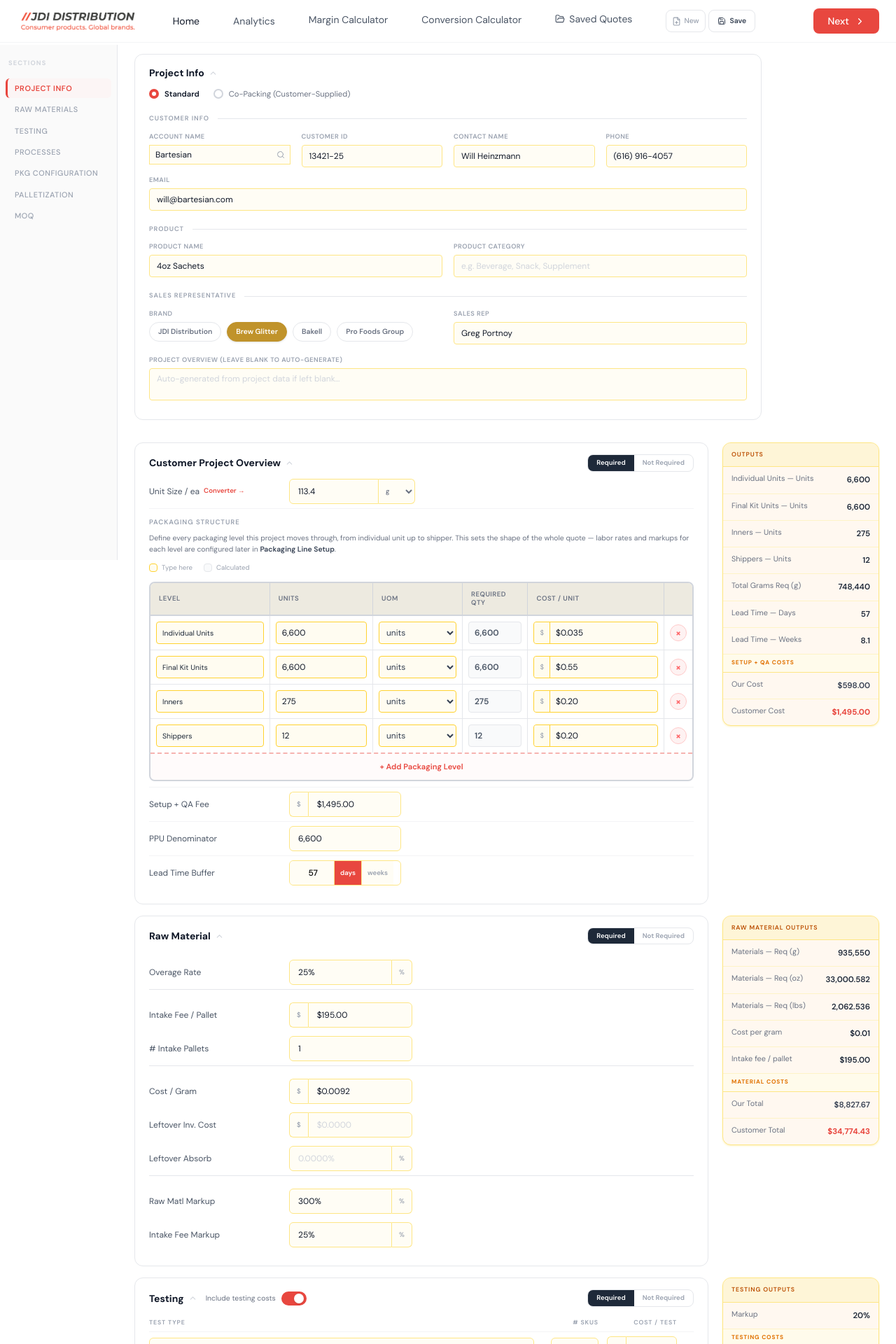
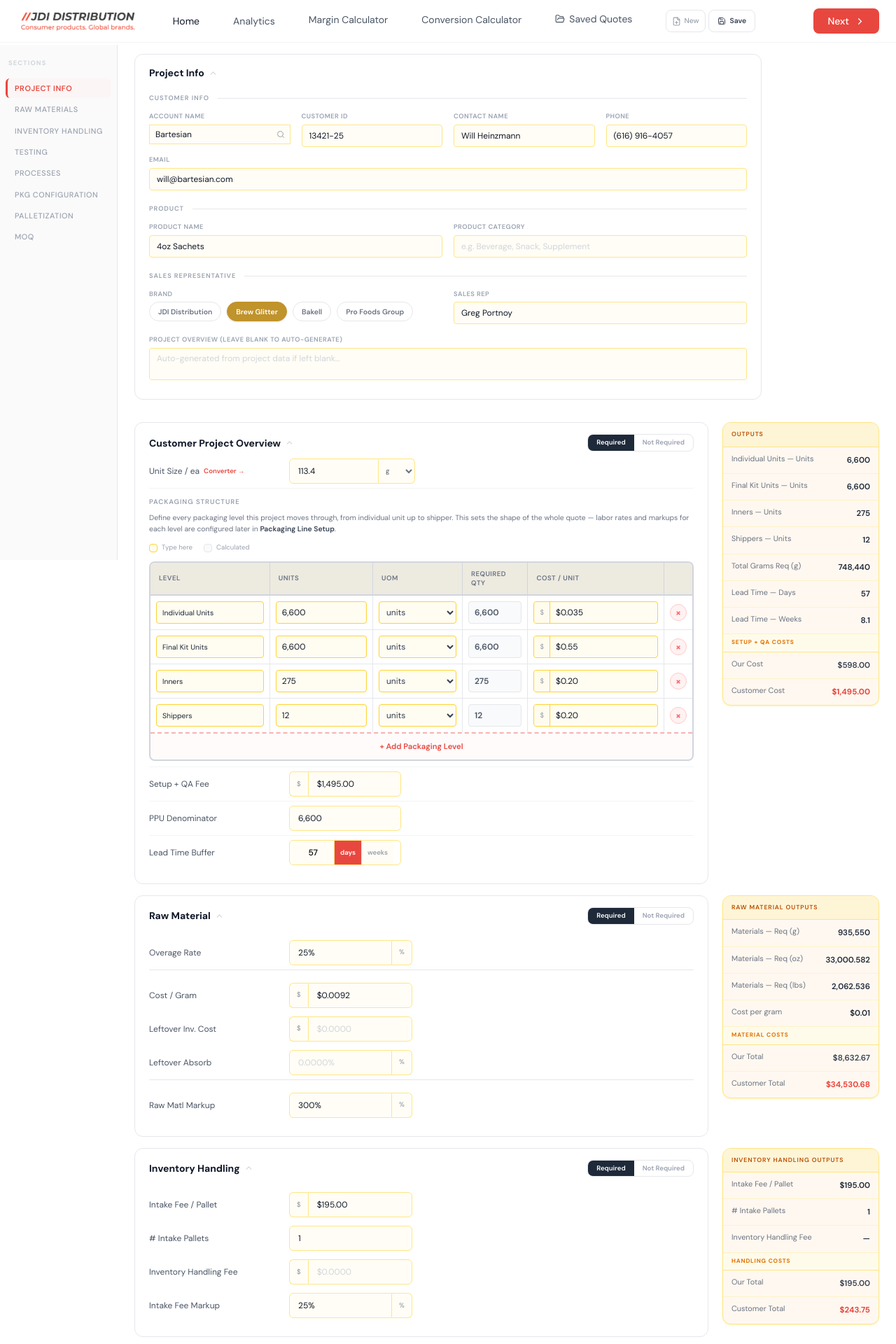
Before and after one commit to JDI-Distribution/revamped-pricing-tool, a React (Vite) app in the folder app/: page / in a window 1280 px wide. Shown: the top 1920 px of the page at 70% size. Built offline with nearby package versions, Linux system fonts and the light colour scheme.

Commit message:
Added "Inventory Handling" section

```diff
--- a/app/src/components/project/ProjectDetails.tsx
+++ b/app/src/components/project/ProjectDetails.tsx
@@ -121,6 +121,7 @@ export default function ProjectDetails({
   const [convPrefill,     setConvPrefill]     = useState<ConversionPrefill | undefined>();
   const [cpoOpen,         setCpoOpen]         = useState(true);
   const [rawMatOpen,      setRawMatOpen]      = useState(true);
+  const [invHandlingOpen, setInvHandlingOpen] = useState(true);
   const [testingOpen,     setTestingOpen]     = useState(true);
   const { setTestingRows, packagingLevels, setPackagingLevels } = useProject();
   const { notRequired } = useSectionRequired();
@@ -497,17 +498,8 @@ export default function ProjectDetails({
                 <span className="text-xs text-gray-600">Overage Rate</span>
                 <SymInput field="materialOverage" type="number" sym="%" formData={formData} setFormField={setFormField} />
               </div>
+
               {/* Group 2 */}
-              <div className="grid grid-cols-[180px_1fr] items-center gap-5 py-1.5">
-                <span className="text-xs text-gray-600">Intake Fee / Pallet</span>
-                <SymInput field="intakeFee" type="number" sym="$" formData={formData} setFormField={setFormField} />
-              </div>
-              <div className="grid grid-cols-[180px_1fr] items-center gap-5 py-1.5 mb-3 border-b border-gray-200">
-                <span className="text-xs text-gray-600"># Intake Pallets</span>
-                <SymInput field="numIntakePallets" type="number" sym="" formData={formData} setFormField={setFormField} />
-              </div>
-
-              {/* Group 3 */}
               <div className="grid grid-cols-[180px_1fr] items-center gap-5 py-1.5">
                 <span className="text-xs text-gray-600">Cost / Gram</span>
                 <SymInput field="costPerGram" type="number" sym="$" formData={formData} setFormField={setFormField} />
@@ -521,14 +513,10 @@ export default function ProjectDetails({
                 <SymInput field="leftOverInventoryAbsorb" type="number" sym="%" formData={formData} setFormField={setFormField} />
               </div>
 
-              {/* Group 4 */}
+              {/* Group 3 */}
               <div className="grid grid-cols-[180px_1fr] items-center gap-5 py-1.5">
                 <span className="text-xs text-gray-600">Raw Matl Markup</span>
                 <SymInput field="rawMaterialMarkup" type="number" sym="%" formData={formData} setFormField={setFormField} />
-              </div>
-              <div className="grid grid-cols-[180px_1fr] items-center gap-5 py-1.5">
-                <span className="text-xs text-gray-600">Intake Fee Markup</span>
-                <SymInput field="intakeFeeMarkup" type="number" sym="%" formData={formData} setFormField={setFormField} />
               </div>
           </div>
         )}
@@ -537,20 +525,14 @@ export default function ProjectDetails({
 
       {/* Raw Material outputs panel */}
       {!notRequired["section-raw-materials"] && (() => {
-        const overagePct        = parseFloat(formData.materialOverage as string) || 0;
-        const reqGrams          = Math.ceil(baseQty * (1 + overagePct / 100)) * unitWeightG;
-        const reqOz             = reqGrams / 28.3495;
-        const reqLbs            = reqGrams / 453.592;
-        const intakeFee         = parseFloat(formData.intakeFee as string) || 0;
-        const cpg               = parseFloat(formData.costPerGram as string) || 0;
-        const rawMatMarkup      = parseFloat(formData.rawMaterialMarkup as string) || 0;
-        const intakeMarkup      = parseFloat(formData.intakeFeeMarkup as string) || 0;
-        const rawMatOur         = reqGrams * cpg;
-        const rawMatCustomer    = rawMatOur * (1 + rawMatMarkup / 100);
-        const intakeOur         = intakeFee;
-        const intakeCustomer    = intakeOur * (1 + intakeMarkup / 100);
-        const totalOur          = rawMatOur + intakeOur;
-        const totalCustomer     = rawMatCustomer + intakeCustomer;
+        const overagePct     = parseFloat(formData.materialOverage as string) || 0;
+        const reqGrams       = Math.ceil(baseQty * (1 + overagePct / 100)) * unitWeightG;
+        const reqOz          = reqGrams / 28.3495;
+        const reqLbs         = reqGrams / 453.592;
+        const cpg            = parseFloat(formData.costPerGram as string) || 0;
+        const rawMatMarkup   = parseFloat(formData.rawMaterialMarkup as string) || 0;
+        const rawMatOur      = reqGrams * cpg;
+        const rawMatCustomer = rawMatOur * (1 + rawMatMarkup / 100);
         return (
           <div className={outPanel}>
             <div className={outTitle}>Raw Material Outputs</div>
@@ -558,14 +540,66 @@ export default function ProjectDetails({
             <div className={outRow}><span className={outLbl}>Materials — Req (oz)</span><span className={outVal}>{fv(reqOz, fmtN3)}</span></div>
             <div className={outRow}><span className={outLbl}>Materials — Req (lbs)</span><span className={outVal}>{fv(reqLbs, fmtN3)}</span></div>
             <div className={outRow}><span className={outLbl}>Cost per gram</span><span className={outVal}>{fv(cpg, fmtD)}</span></div>
-            <div className={outRow}><span className={outLbl}>Intake fee / pallet</span><span className={outVal}>{fv(intakeFee, fmtD)}</span></div>
             <div className={outCostSep}>Material Costs</div>
+            <div className={outRow}><span className={outLbl}>Our Total</span><span className={outOurVal}>{fv(rawMatOur, fmtD)}</span></div>
+            <div className={outRow}><span className={outLbl}>Customer Total</span><span className={outCxVal}>{fv(rawMatCustomer, fmtD)}</span></div>
+          </div>
+        );
+      })()}
+      </div>{/* end section-row Raw Material */}
+
+      {/* ── Inventory Handling ── */}
+      <div className={sectionRow}><div id="section-inventory-handling" className={card}>
+        <div className="px-5 pt-4 pb-5">
+        <SectionHeader title="Inventory Handling" open={invHandlingOpen} onToggle={() => setInvHandlingOpen(o => !o)} sectionId="section-inventory-handling" />
+
+        {invHandlingOpen && !notRequired["section-inventory-handling"] && (
+          <div className="mt-4">
+            <div className="grid grid-cols-[180px_1fr] items-center gap-5 py-1.5">
+              <span className="text-xs text-gray-600">Intake Fee / Pallet</span>
+              <SymInput field="intakeFee" type="number" sym="$" formData={formData} setFormField={setFormField} />
+            </div>
+            <div className="grid grid-cols-[180px_1fr] items-center gap-5 py-1.5">
+              <span className="text-xs text-gray-600"># Intake Pallets</span>
+              <SymInput field="numIntakePallets" type="number" sym="" formData={formData} setFormField={setFormField} />
+            </div>
+            <div className="grid grid-cols-[180px_1fr] items-center gap-5 py-1.5">
+              <span className="text-xs text-gray-600">Inventory Handling Fee</span>
+              <SymInput field="inventoryHandlingFee" type="number" sym="$" formData={formData} setFormField={setFormField} />
+            </div>
+            <div className="grid grid-cols-[180px_1fr] items-center gap-5 py-1.5">
+              <span className="text-xs text-gray-600">Intake Fee Markup</span>
+              <SymInput field="intakeFeeMarkup" type="number" sym="%" formData={formData} setFormField={setFormField} />
+            </div>
+          </div>
+        )}
+        </div>{/* end inner padding */}
+      </div>
+
+      {/* Inventory Handling outputs panel */}
+      {!notRequired["section-inventory-handling"] && (() => {
+        const intakeFee         = parseFloat(formData.intakeFee as string) || 0;
+        const numIntakePallets  = parseFloat((formData as any).numIntakePallets ?? formData.numPallets) || 0;
+        const invHandlingFee    = parseFloat((formData as any).inventoryHandlingFee as string) || 0;
+        const intakeMarkup      = parseFloat(formData.intakeFeeMarkup as string) || 0;
+        const intakeTotalOur    = intakeFee * numIntakePallets;
+        const intakeTotalCx     = intakeTotalOur * (1 + intakeMarkup / 100);
+        const invHandlingCx     = invHandlingFee * (1 + intakeMarkup / 100);
+        const totalOur          = intakeTotalOur + invHandlingFee;
+        const totalCustomer     = intakeTotalCx + invHandlingCx;
+        return (
+          <div className={outPanel}>
+            <div className={outTitle}>Inventory Handling Outputs</div>
+            <div className={outRow}><span className={outLbl}>Intake Fee / Pallet</span><span className={outVal}>{fv(intakeFee, fmtD)}</span></div>
+            <div className={outRow}><span className={outLbl}># Intake Pallets</span><span className={outVal}>{numIntakePallets > 0 ? fmtN(numIntakePallets) : "—"}</span></div>
+            <div className={outRow}><span className={outLbl}>Inventory Handling Fee</span><span className={outVal}>{fv(invHandlingFee, fmtD)}</span></div>
+            <div className={outCostSep}>Handling Costs</div>
             <div className={outRow}><span className={outLbl}>Our Total</span><span className={outOurVal}>{fv(totalOur, fmtD)}</span></div>
             <div className={outRow}><span className={outLbl}>Customer Total</span><span className={outCxVal}>{fv(totalCustomer, fmtD)}</span></div>
           </div>
         );
       })()}
-      </div>{/* end section-row Raw Material */}
+      </div>{/* end section-row Inventory Handling */}
 
       {/* ── Testing ─────────────────────────────────────────────── */}
       {(() => {
--- a/app/src/components/project/ProjectInfoSection.tsx
+++ b/app/src/components/project/ProjectInfoSection.tsx
@@ -7,11 +7,6 @@ import CompanySearchInput from "./CompanySearchInput";
 const labelCls = "text-[0.58rem] font-semibold text-gray-400 uppercase tracking-wider mb-1 block";
 const inputCls =
   "h-8 w-full px-2.5 text-xs text-gray-900 border border-amber-200 bg-amber-50/50 rounded focus:outline-none focus:ring-1 focus:ring-[#e8473f] focus:border-[#e8473f] transition placeholder:text-gray-300";
-
-const PROJECT_TYPE_OPTS = [
-  { val: "standard"  as const, label: "Standard"      },
-  { val: "copacking" as const, label: "Co-Packing (Customer-Supplied)" },
-];
 
 function GroupDivider({ label }: { label: string }) {
   return (
@@ -23,7 +18,7 @@ function GroupDivider({ label }: { label: string }) {
 }
 
 export default function ProjectInfoSection() {
-  const { customer, setCustomerField, selectedBrand, setSelectedBrand, projectType, setProjectType } = useProject();
+  const { customer, setCustomerField, selectedBrand, setSelectedBrand } = useProject();
   const [open, setOpen] = useState(true);
 
   return (
@@ -42,25 +37,6 @@ export default function ProjectInfoSection() {
 
         {open && (
           <div className="max-w-4xl">
-            {/* Project Type */}
-            <div className="flex gap-5 mt-3 mb-1">
-              {PROJECT_TYPE_OPTS.map(opt => (
-                <label key={opt.val} className="flex items-center gap-2 cursor-pointer group">
-                  <span className={`w-3.5 h-3.5 shrink-0 rounded-full border-2 flex items-center justify-center transition-colors ${
-                    projectType === opt.val
-                      ? "border-[#e8473f] bg-[#e8473f]"
-                      : "border-gray-300 group-hover:border-[#e8473f]/60"
-                  }`}>
-                    {projectType === opt.val && <span className="w-1.5 h-1.5 rounded-full bg-white" />}
-                  </span>
-                  <button type="button" onClick={() => setProjectType(opt.val)}
-                    className={`text-[0.7rem] text-left transition-colors ${projectType === opt.val ? "font-semibold text-gray-900" : "text-gray-500"}`}>
-                    {opt.label}
-                  </button>
-                </label>
-              ))}
-            </div>
-
             {/* ── CUSTOMER INFO ── */}
             <GroupDivider label="Customer Info" />
             <div className="grid grid-cols-2 sm:grid-cols-4 gap-x-4 gap-y-3">
--- a/app/src/lib/ProjectContext.tsx
+++ b/app/src/lib/ProjectContext.tsx
@@ -20,6 +20,7 @@ const initialFormData: ProjectFormData = {
   intakeFee:               "195",
   numPallets:              "1",
   numIntakePallets:        "1",
+  inventoryHandlingFee:    "0",
   outboundFee:             "350",
   outboundFeeMarkup:       "40",
   maxPalletWeightLbs:      "2000",
--- a/app/src/lib/types.ts
+++ b/app/src/lib/types.ts
@@ -130,10 +130,11 @@ export interface ProjectFormData {
   rawMaterialSkus: string;
   leftOverInventoryCost: string;
   leftOverInventoryAbsorb: string;
-  // Material intake pallets
+  // Material intake pallets (now in Inventory Handling section)
   intakeFee: string;
   numPallets: string;
   numIntakePallets: string;
+  inventoryHandlingFee: string;
   // Outbound / finished-goods pallets
   outboundFee: string;
   outboundFeeMarkup: string;
--- a/app/src/pages/Home.tsx
+++ b/app/src/pages/Home.tsx
@@ -7,6 +7,7 @@ import ProjectInfoSection from "@/components/project/ProjectInfoSection";
 import ProjectDetails, { MoqSection } from "@/components/project/ProjectDetails";
 import PackagingLevels from "@/components/project/PackagingLevels";
 import CoPackingProcesses from "@/components/project/CoPackingProcesses";
+import CoPackingSummaryPanel from "@/components/project/CoPackingSummaryPanel";
 import SectionSidebar, { SidebarSection } from "@/components/SectionSidebar";
 import CrmStartModal, { CrmParams as CrmStartParams } from "@/components/CrmStartModal";
 import { useProject } from "@/lib/ProjectContext";
@@ -232,6 +233,7 @@ interface LeftContentProps {
   scaledColumns: Column[];
   moqQty:    number;
   projectType: string;
+  setProjectType: React.Dispatch<React.SetStateAction<"standard" | "copacking">>;
   coPackingProcesses: CoPackingProcess[];
   setCoPackingProcesses: React.Dispatch<React.SetStateAction<CoPackingProcess[]>>;
   summaryRows:      SummaryRow[];
@@ -244,7 +246,14 @@ interface LeftContentProps {
   setAdditionalFees: React.Dispatch<React.SetStateAction<AdditionalFeeRow[]>>;
 }
 
-function LeftContent({ expanded: _expanded, moqRows, setMoqRows, formData, setFormField, packagingLevels, setPackagingLevels, scaledColumns, moqQty, projectType: _projectType, coPackingProcesses, setCoPackingProcesses, summaryRows, ppuUnits, allMoqResults, whatIfPpus, setWhatIfPpus, costPpuOverrides, additionalFees, setAdditionalFees }: LeftContentProps) {
+function LeftContent({ expanded: _expanded, moqRows, setMoqRows, formData, setFormField, packagingLevels, setPackagingLevels, scaledColumns, moqQty, projectType, setProjectType, coPackingProcesses, setCoPackingProcesses, summaryRows, ppuUnits, allMoqResults, whatIfPpus, setWhatIfPpus, costPpuOverrides, additionalFees, setAdditionalFees }: LeftContentProps) {
+  const { notRequired } = useSectionRequired();
+  const processesRequired = !notRequired["section-processes"];
+
+  useEffect(() => {
+    setProjectType(processesRequired ? "copacking" : "standard");
+  }, [processesRequired, setProjectType]);
+
   return (
     <>
       <ProjectInfoSection />
@@ -253,6 +262,16 @@ function LeftContent({ expanded: _expanded, moqRows, setMoqRows, formData, setFo
         setFormField={setFormField}
       />
       <CoPackingProcesses processes={coPackingProcesses} setProcesses={setCoPackingProcesses} />
+      {projectType === "copacking" && (
+        <div className="mx-4 md:mx-6 mb-4 max-w-4xl">
+          <div className="border border-gray-200 rounded-xl overflow-hidden">
+            <div className="bg-gray-50 border-b border-gray-200 px-4 py-2.5">
+              <span className="text-xs font-semibold text-gray-900 uppercase tracking-wide">Process Cost Summary</span>
+            </div>
+            <CoPackingSummaryPanel />
+          </div>
+        </div>
+      )}
       <PackagingLevels packagingLevels={packagingLevels} setPackagingLevels={setPackagingLevels} />
       <PalletizationSection
         formData={formData}
@@ -522,7 +541,7 @@ function PriceAdjustmentSection({
 // ── Home ─────────────────────────────────────────────────────────────────────
 export default function Home() {
   const {
-    projectType,
+    projectType, setProjectType,
     moqRows, setMoqRows,
     packagingLevels, setPackagingLevels,
     scaledColumns,
@@ -587,6 +606,7 @@ export default function Home() {
   const sections: SidebarSection[] = [
     { id: "section-project-info",       label: "Project Info",       visible: true },
     { id: "section-raw-materials",      label: "Raw Materials",      visible: true },
+    { id: "section-inventory-handling", label: "Inventory Handling", visible: true },
     { id: "section-testing",            label: "Testing",            visible: true },
     { id: "section-processes",          label: "Processes",          visible: true },
     { id: "section-packaging-summary",  label: "Pkg Configuration",  visible: true },
@@ -617,6 +637,7 @@ export default function Home() {
             scaledColumns={scaledColumns}
             moqQty={moqQty}
             projectType={projectType}
+            setProjectType={setProjectType}
             coPackingProcesses={coPackingProcesses}
             setCoPackingProcesses={setCoPackingProcesses}
             summaryRows={summaryRows}
```
Also changed, not shown: 2 other files (tests, documents, lock files or other folders).
